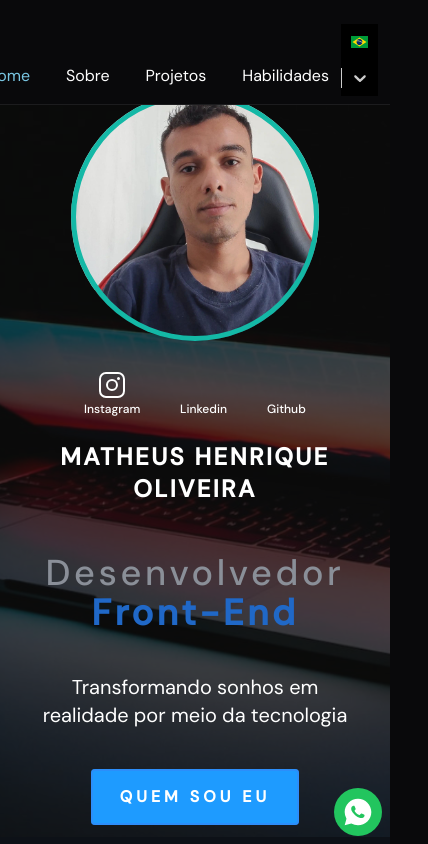
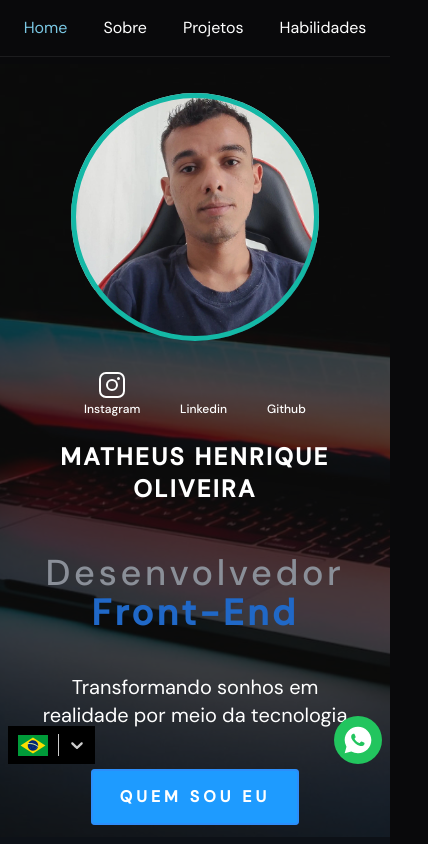
Before and after one commit to matheusOliv23/New-Portfolio, a Next.js app: page / in a window 390 px wide. Shown: the top 844 px of the page, 428 px wide, since content can reach past the window. Built offline with nearby package versions, Linux system fonts and the light colour scheme; some icons are missing.

Commit message:
fix: fixing some styles

```diff
--- a/src/components/About/index.tsx
+++ b/src/components/About/index.tsx
@@ -74,7 +74,7 @@ export default function About() {
           </ul>
         </div>
         <div>
-          <Lottie options={defaultOptions} height={400} width={400} />
+          <Lottie options={defaultOptions} />
         </div>
       </div>
     </section>
--- a/src/components/Header/index.tsx
+++ b/src/components/Header/index.tsx
@@ -13,8 +13,8 @@ export default function Header() {
   ]
 
   return (
-    <header className="w-full bg-dark-200 top-0 z-[100000] fixed border-b-[0.3px] border-[#ffffff14] py-4 px-6 md:justify-end">
-      <nav className="flex justify-end items-end">
+    <header className="w-full bg-dark-200 fixed top-0 z-[100000] border-b-[0.3px] border-[#ffffff14] py-4 px-6 md:justify-end">
+      <nav className="flex lg:justify-end justify-center items-end">
         <ul className="flex items-center gap-9 justify-between">
           {menu.map((item) => (
             <li
@@ -35,7 +35,7 @@ export default function Header() {
             </li>
           ))}
         </ul>
-        <LanguageSelector classNames="relative" />
+        <LanguageSelector classNames="relative hidden md:block" />
       </nav>
     </header>
   )
--- a/src/components/Hero/index.tsx
+++ b/src/components/Hero/index.tsx
@@ -1,4 +1,5 @@
 import Headline from "../Headline"
+import LanguageSelector from "../LanguageSelector"
 import SocialIcons from "../SocialIcons"
 import { HeroImgStyles, HeroStyles, ImgContainer } from "./styles"
 
@@ -15,6 +16,7 @@ export default function Hero() {
       <div className="lg:flex-row mt-[5%] flex-col-reverse flex items-center justify-around">
         <Headline />
 
+        <LanguageSelector classNames="absolute top-2" />
         <div className={ImgContainer}>
           <div
             style={{ backgroundImage: "url('/images/eu.webp')" }}
--- a/src/components/LanguageSelector/index.tsx
+++ b/src/components/LanguageSelector/index.tsx
@@ -40,9 +40,7 @@ const LanguageSelector: React.FC<LanguageSelectorProps> = ({ classNames }) => {
   ]
 
   return (
-    <div
-      className={`inline-block cursor-pointer bg-transparent top-2 left-3 ${classNames}`}
-    >
+    <div className={`inline-block cursor-pointer bg-transparent ${classNames}`}>
       <Select
         className="!bg-black cursor-pointer"
         options={options}
--- a/src/components/Main/index.tsx
+++ b/src/components/Main/index.tsx
@@ -2,6 +2,7 @@ import About from "../About"
 import Footer from "../Footer"
 import Header from "../Header"
 import Hero from "../Hero"
+import LanguageSelector from "../LanguageSelector"
 import Projects from "../Projects"
 import Skiils from "../Skiils"
 import { skills } from "../Skiils/skillsMock"
@@ -16,6 +17,7 @@ export default function Main() {
       <Projects />
       <Skiils skills={skills} />
       <Footer />
+      <LanguageSelector classNames="fixed z-50 bottom-20 md:hidden left-2" />
       <Whatsapp />
     </>
   )
--- a/src/components/Whatsapp/index.tsx
+++ b/src/components/Whatsapp/index.tsx
@@ -2,7 +2,7 @@ import { RiWhatsappFill } from "react-icons/ri"
 
 export default function Whatsapp() {
   return (
-    <div className="fixed z-50 bottom-2 right-2 p-2 w-12 cursor-pointer hover:opacity-50 h-12 rounded-full bg-green-500">
+    <div className="fixed z-50 bottom-20 right-2 p-2 w-12 cursor-pointer hover:opacity-50 h-12 rounded-full bg-green-500">
       <a
         target="_blank"
         href="https://wa.me/31971472138?text=Olá Matheus, gostaria de conversar com você sobre uma proposta."
```
